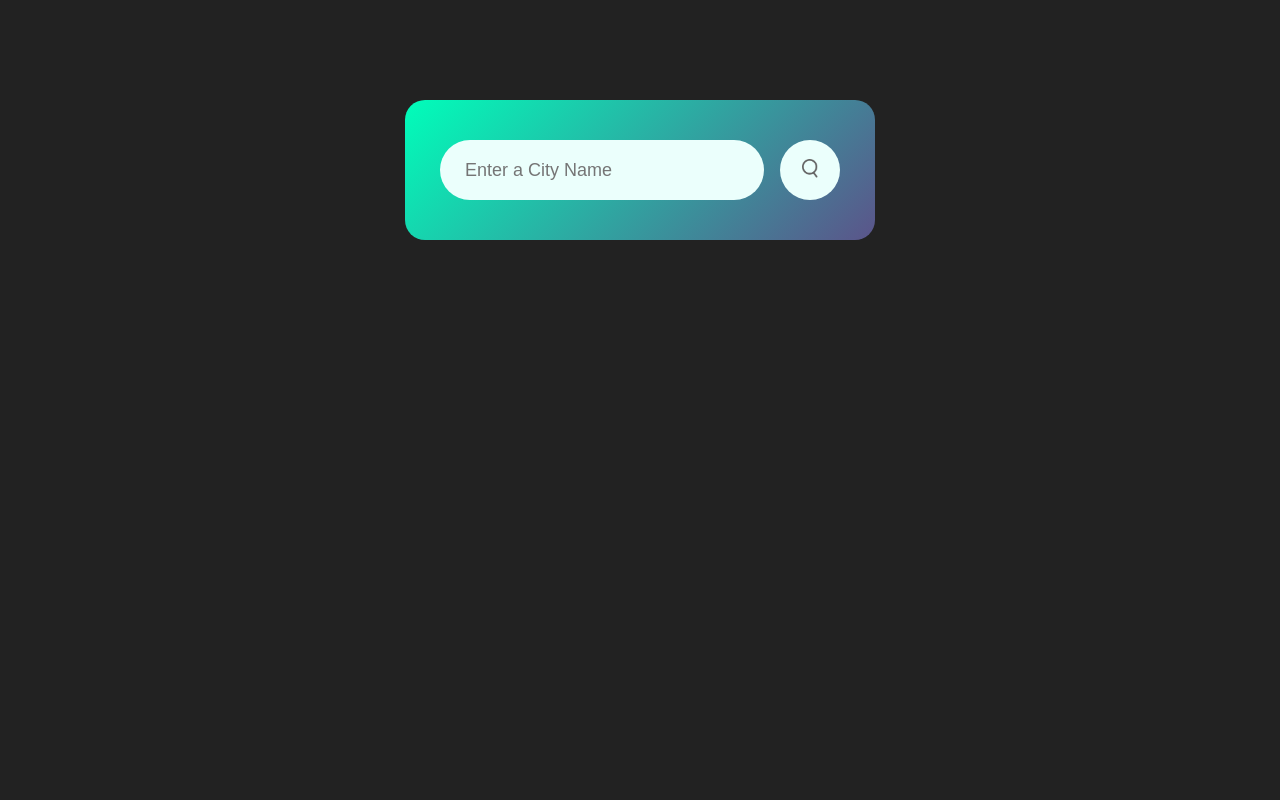
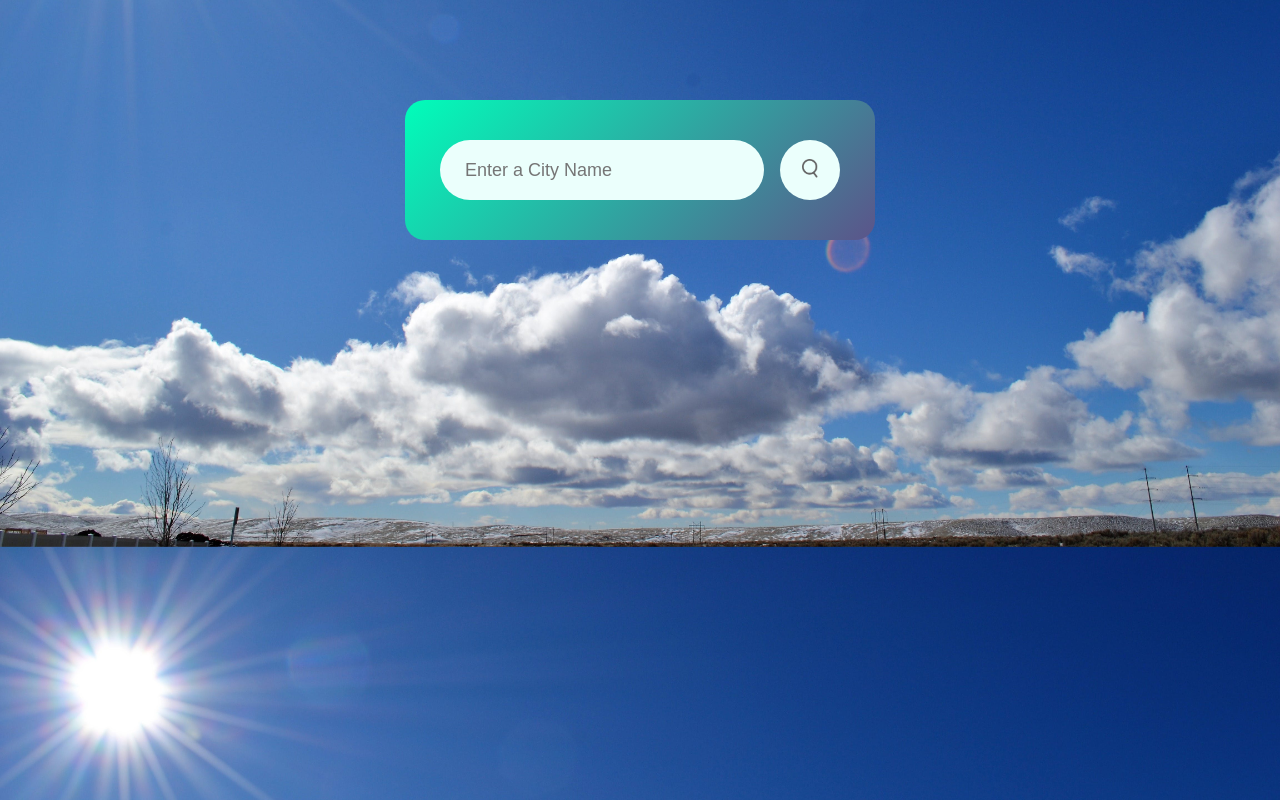
Before and after one commit to marotipatre/Weather-Application, a plain HTML site: page index.html in a window 1280 px wide. Drawn offline with Linux system fonts and the light colour scheme.

Commit message:
background updated

```diff
--- a/style.css
+++ b/style.css
@@ -6,7 +6,12 @@
 }
 
 body{
-    background: #222;
+    background-image: url('images/background.png');
+  background-size: cover;
+  background-position: center;
+  position: relative;
+  height: 100%;
+
 }
 
 .card{
```
Also changed, not shown: images/background.png (added).
